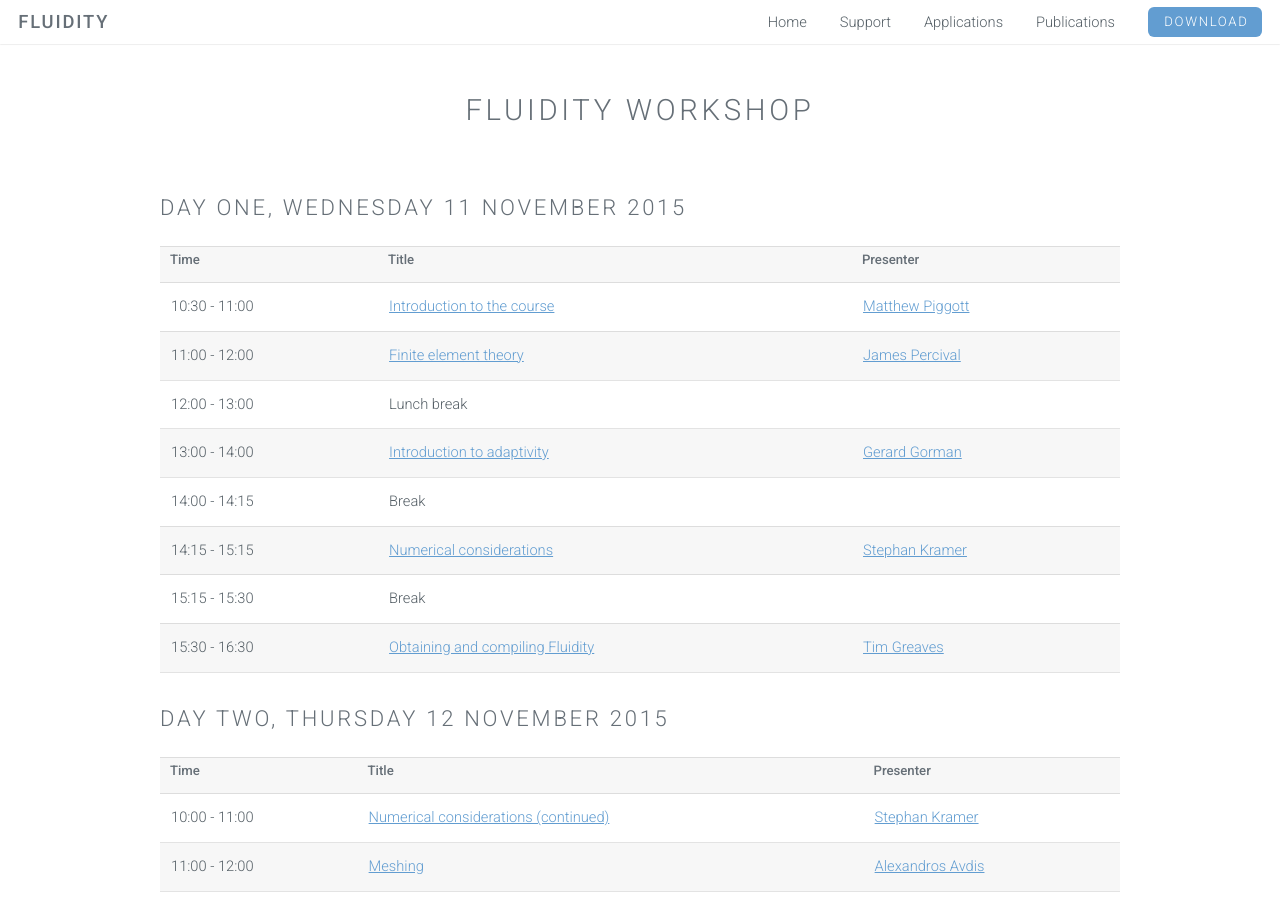
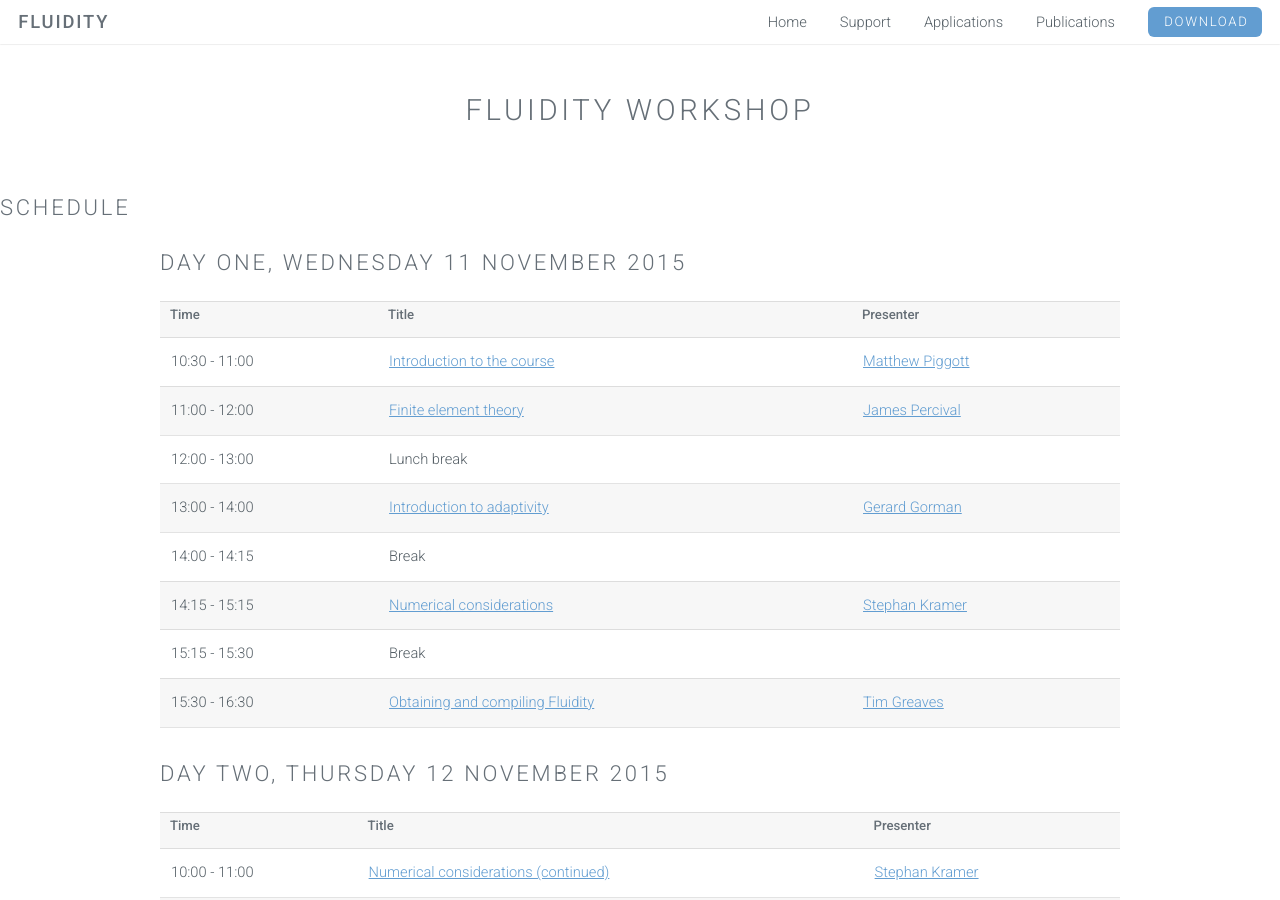
Before and after one commit to FluidityProject/fluidityproject.github.com, a Jekyll site: the page built from workshop/index.html, in a window 1280 px wide and 900 px high. Built offline with Jekyll 4.4.1, drawn with Linux system fonts in a browser that asks for light colours.

Commit message:
A little work on the workshop page

```diff
--- a/workshop/index.html
+++ b/workshop/index.html
@@ -8,6 +8,8 @@ layout: default
         <h2>Fluidity Workshop</h2>
     </header>
 
+    <div class="schedule">
+        <h2>Schedule</h2>
         <!-- Day One -->
         <div class="container">
             <h2>Day One, Wednesday 11 November 2015</h2>
@@ -148,4 +150,5 @@ layout: default
               </tr>
             </table>
         </div>
+    </div>
 </section>
```
Lines whose indentation alone changed are shown as unchanged.
